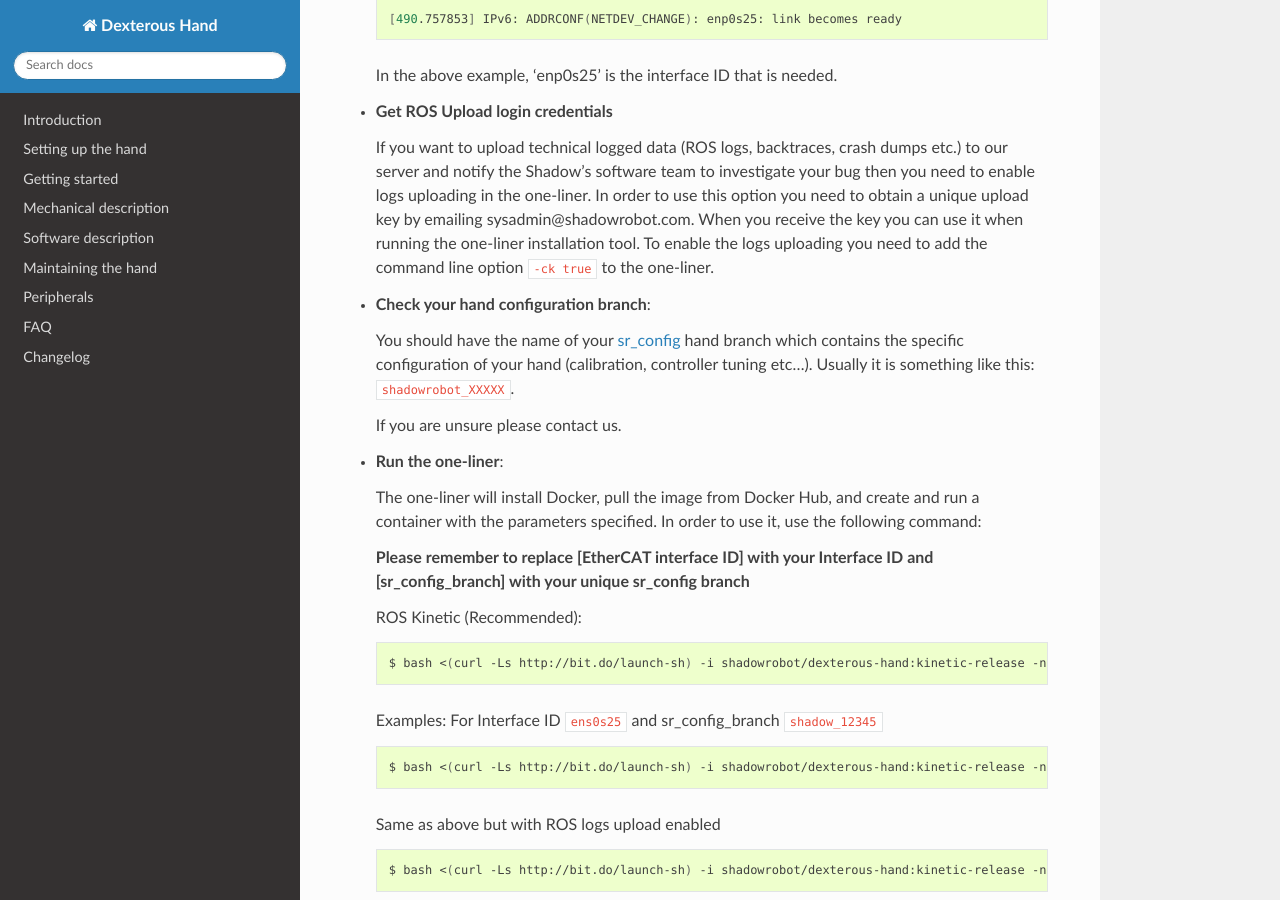
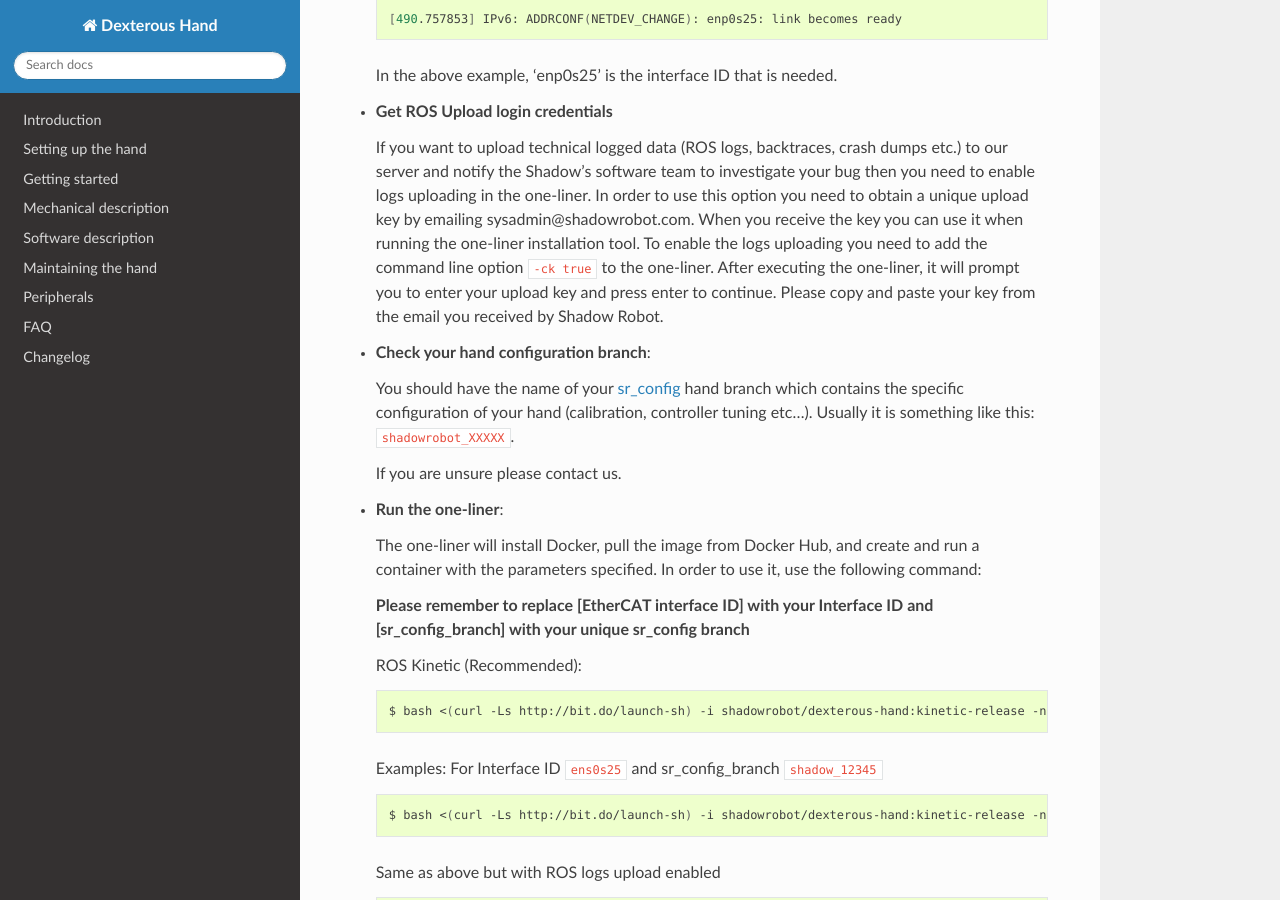
Before and after one commit to shadow-robot/sr_dexterous_hand_documentation, a Sphinx documentation site: the page built from docs/user_guide/3_getting_started.md, in a window 1280 px wide and 900 px high, scrolled down 1251 px. Built offline with Sphinx 7.4.7 and the Read the Docs theme 2.0.0, drawn with Linux system fonts in a browser that asks for light colours.

Commit message:
addressing pr

````diff
--- a/docs/user_guide/3_getting_started.md
+++ b/docs/user_guide/3_getting_started.md
@@ -43,6 +43,7 @@ We have created a one-liner that is able to install Docker, download the image a
 * **Get ROS Upload login credentials**
 
   If you want to upload technical logged data (ROS logs, backtraces, crash dumps etc.) to our server and notify the Shadow's software team to investigate your bug then you need to enable logs uploading in the one-liner. In order to use this option you need to obtain a unique upload key by emailing sysadmin@shadowrobot.com. When you receive the key you can use it when running the one-liner installation tool. To enable the logs uploading you need to add the command line option ```-ck true``` to the one-liner.
+  After executing the one-liner, it will prompt you to enter your upload key and press enter to continue. Please copy and paste your key from the email you received by Shadow Robot.
 
 * **Check your hand configuration branch**:
 
````
